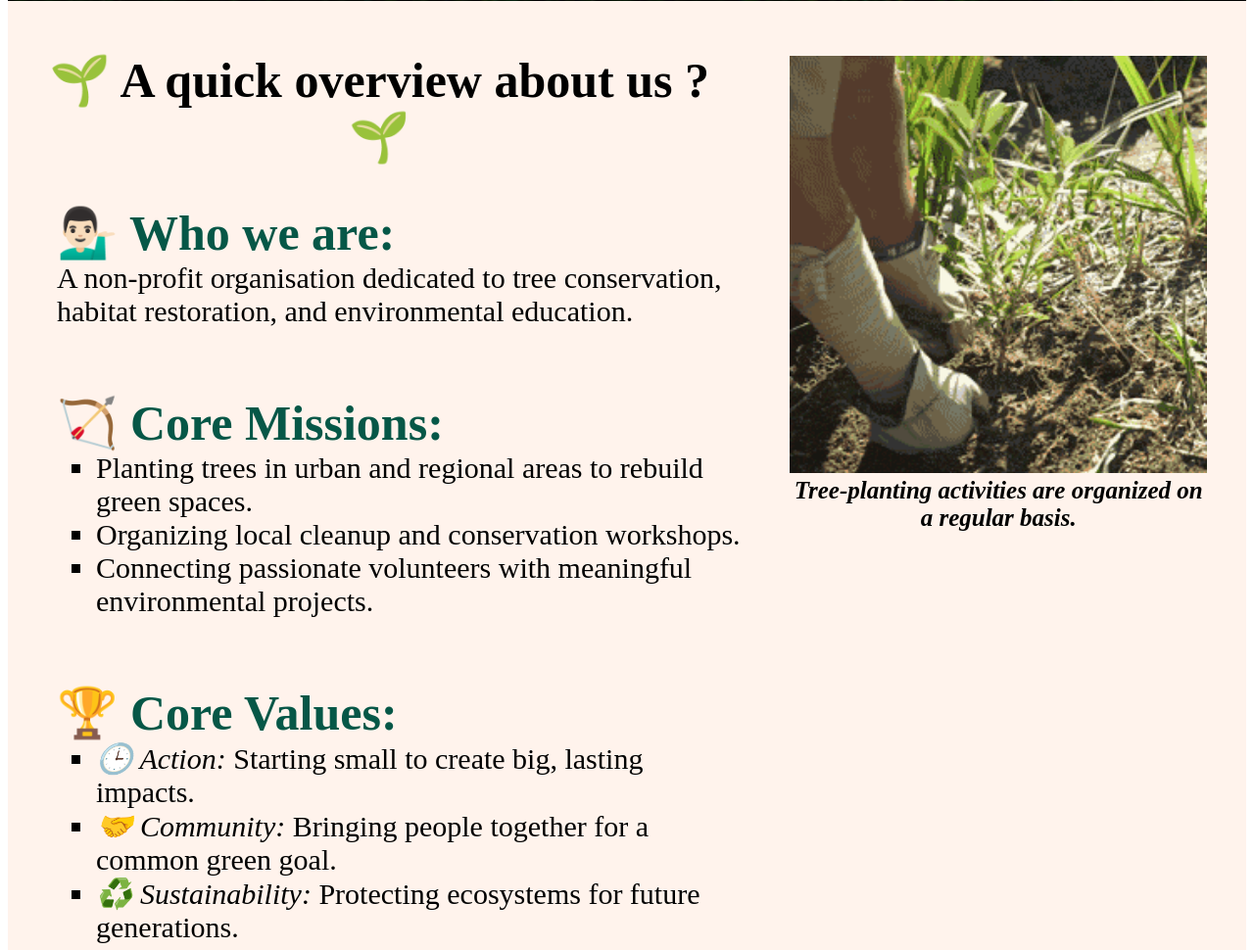
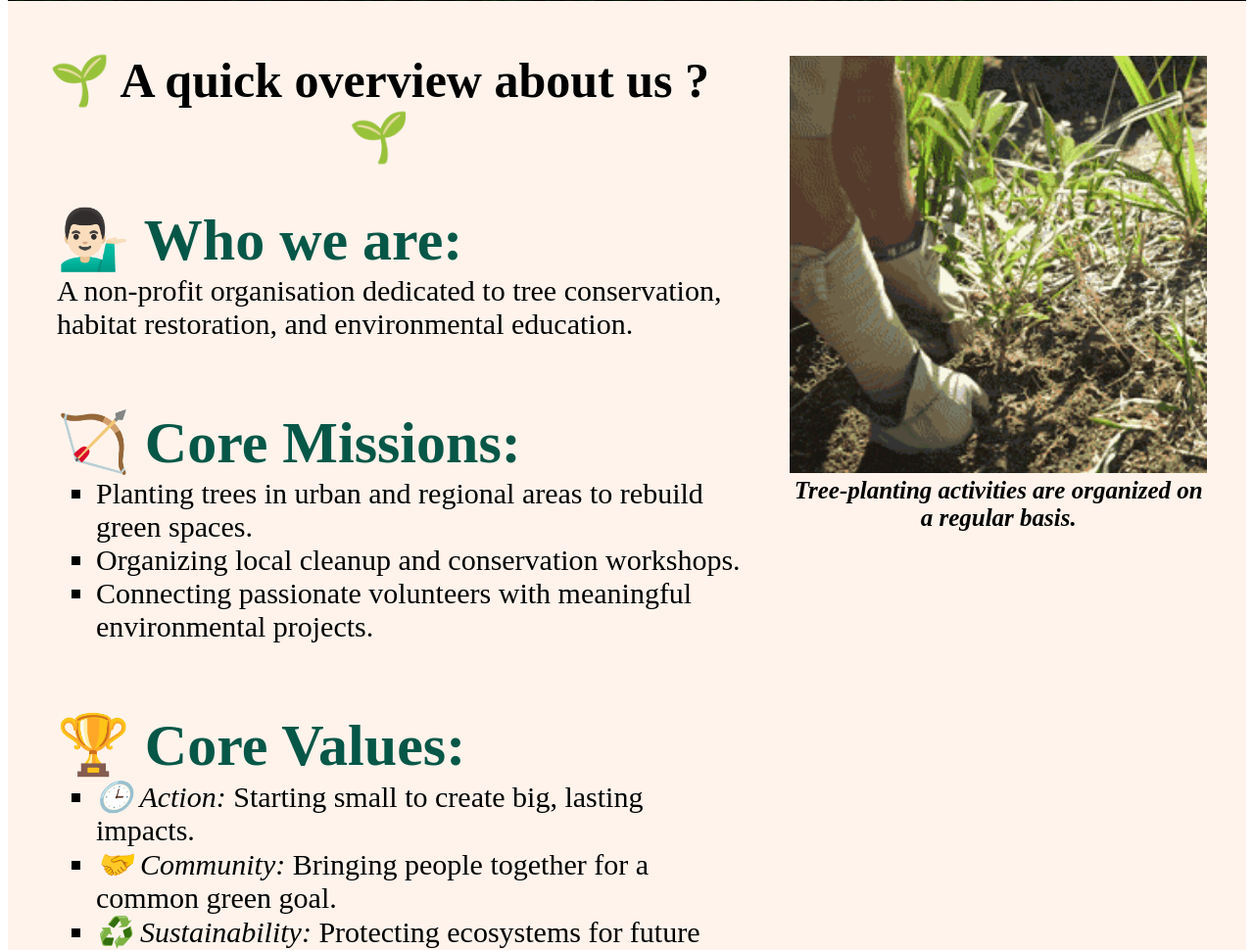
Before and after one commit to Tuan-Dat-Quach/COS10026---Applied-Web-Project-Part-1, a PHP site: page / in a window 1280 px wide. Shown: the part 1369-2339 px from the top of the page at 98% size. Run offline with PHP 8.4, Linux system fonts and the light colour scheme.

Commit message:
- Added all comments necessary for CSS for index page

```diff
--- a/styles/styles.css
+++ b/styles/styles.css
@@ -1,4 +1,5 @@
 /* This is the section for general CSS, applied for all pages */
+
 
 /* This sets the font-family for all pages*/
 * {
@@ -84,7 +85,9 @@ nav a:hover {
   }
 }
 
+
 /* This is the section for CSS applied to index.html */
+
 
 /* This is the CSS for the first row of company slogan */
 #slogan1 {
@@ -147,7 +150,7 @@ figcaption {
 /* This sets a different color and font-size for the titles of company description */
 #overview {
     color: #065747;
-    font-size: 50px;
+    font-size: 60px;
 }
 
 /* This removes the number for <ol> in company description */
@@ -185,6 +188,7 @@ td:hover {
     cursor: pointer;
 }
 
+/* These 4 sections are the CSS for the recruitment line*/
 .recruit {
     text-align: center;
     font-size: 25px;
@@ -206,6 +210,7 @@ td:hover {
     background-color: rgb(215, 211, 211);
 }
 
+/* These 3 sections are CSS for the footer */
 .footer {
     text-align: center;
     font-size: 25px;
@@ -219,3 +224,12 @@ footer p a {
 footer p a:hover {
     background-color: rgb(215, 211, 211);
 }
+
+
+/* This is the section for CSS applied to jobs.html */
+
+
+/* This is the section for CSS applied to apply.html */
+
+
+/* This is the section for CSS applied to about.html */
```
